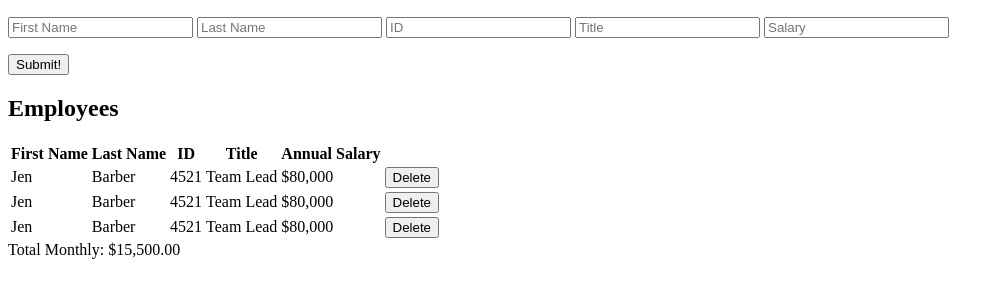
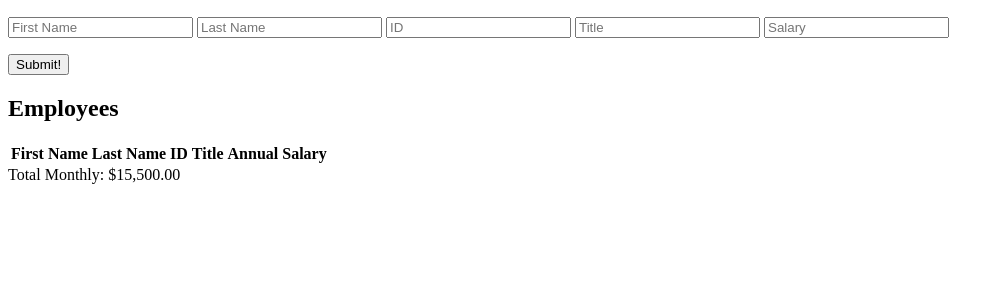
Before and after one commit to eschwartz/zhu-jquery-salary-calculator, a plain HTML site: page index.html in a window 1280 px wide. Shown: the part 110-408 px from the top of the page, without its empty margins (0-1004 px from the left). Drawn offline with Linux system fonts and the light colour scheme.

Commit message:
remove static rows

```diff
--- a/index.html
+++ b/index.html
@@ -56,32 +56,7 @@
         <th></th>
       </tr>
     </thead>
-    <tbody id="employeeTable">
-      <tr>
-        <td>Jen</td>
-        <td>Barber</td>
-        <td>4521</td>
-        <td>Team Lead</td>
-        <td>$80,000</td>
-        <td><button class="deleteBtn">Delete</button></td>
-      </tr>
-      <tr>
-        <td>Jen</td>
-        <td>Barber</td>
-        <td>4521</td>
-        <td>Team Lead</td>
-        <td>$80,000</td>
-        <td><button class="deleteBtn">Delete</button></td>
-      </tr>
-      <tr>
-        <td>Jen</td>
-        <td>Barber</td>
-        <td>4521</td>
-        <td>Team Lead</td>
-        <td>$80,000</td>
-        <td><button class="deleteBtn">Delete</button></td>
-      </tr>
-    </tbody>
+    <tbody id="employeeTable"></tbody>
   </table>
 
   <div>
```
Also changed, not shown: notes.txt.
